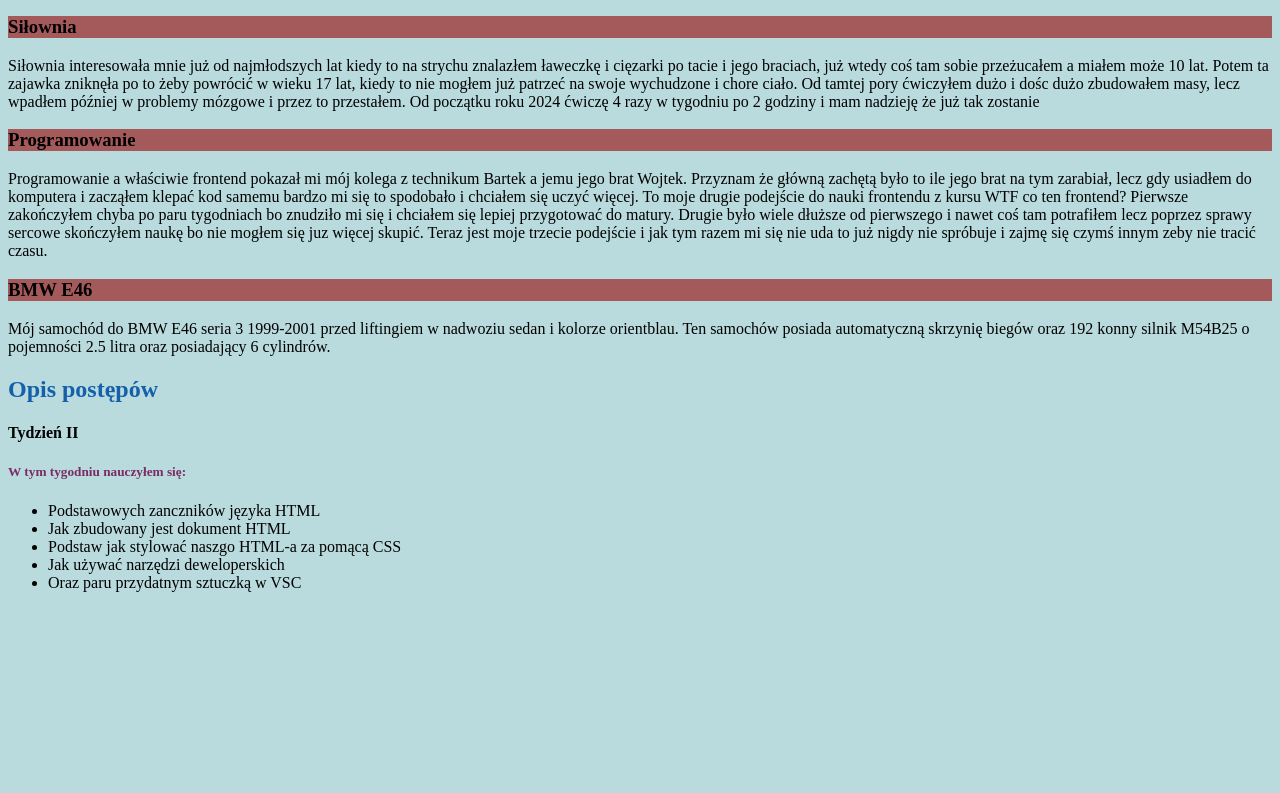
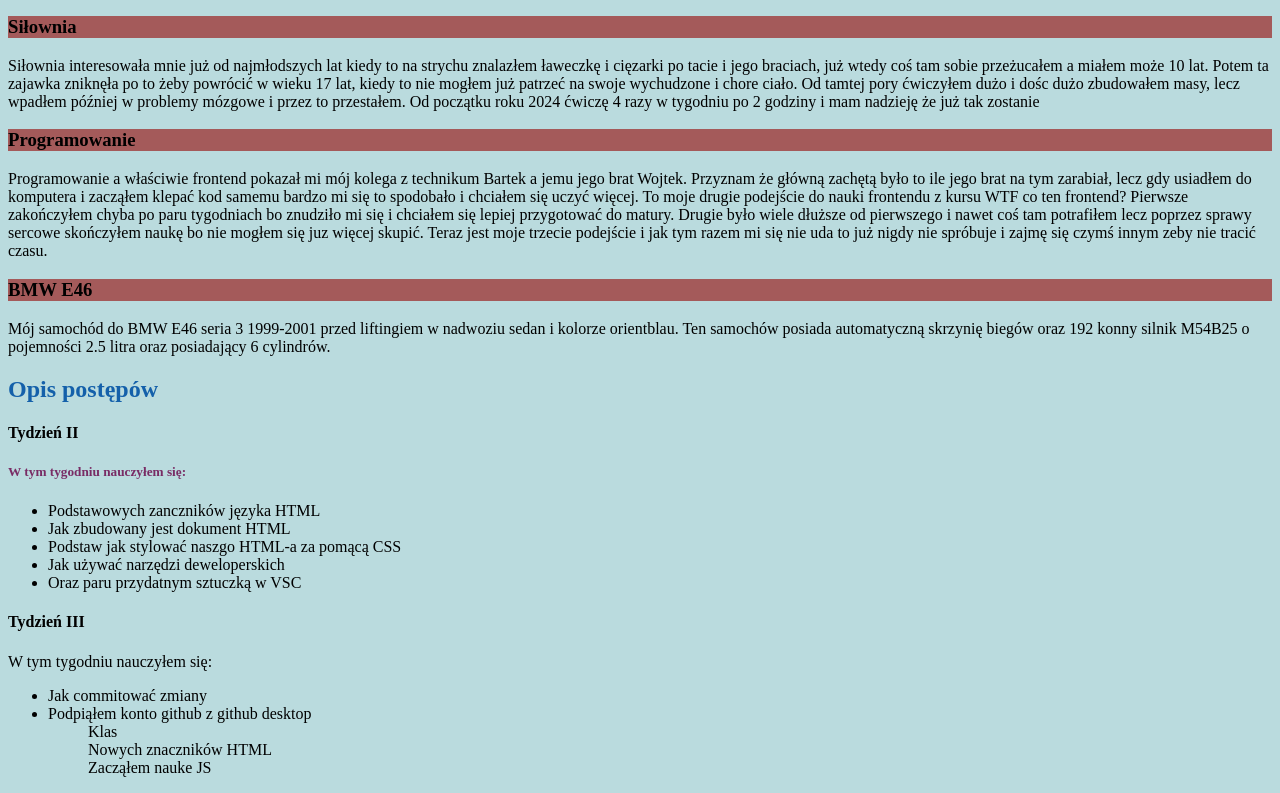
Before and after one commit to Patryke46/homepage, a plain HTML site: page index.html in a window 1280 px wide. Shown: the part 345-1138 px from the top of the page. Before the commit the page ends 953 px from the top, so only its background shows below. Drawn offline with Linux system fonts and the light colour scheme.

Commit message:
What i learned in week 3

```diff
--- a/index.html
+++ b/index.html
@@ -95,6 +95,17 @@
             <li>Oraz paru przydatnym sztuczką w VSC</li>
           </ul>
         </article>
+        <article>
+          <header><h4>Tydzień III</h4></header>
+          <header<h5>W tym tygodniu nauczyłem się:</h5>
+          <ul>
+            <li>Jak commitować zmiany</li>
+            <li>Podpiąłem konto github z github desktop</li>
+            <ul>Klas</ul>
+            <ul>Nowych znaczników HTML</ul>
+            <ul>Zacząłem nauke JS</ul>
+          </ul>
+        </article>
       </section>
     </main>
   </body>
```
